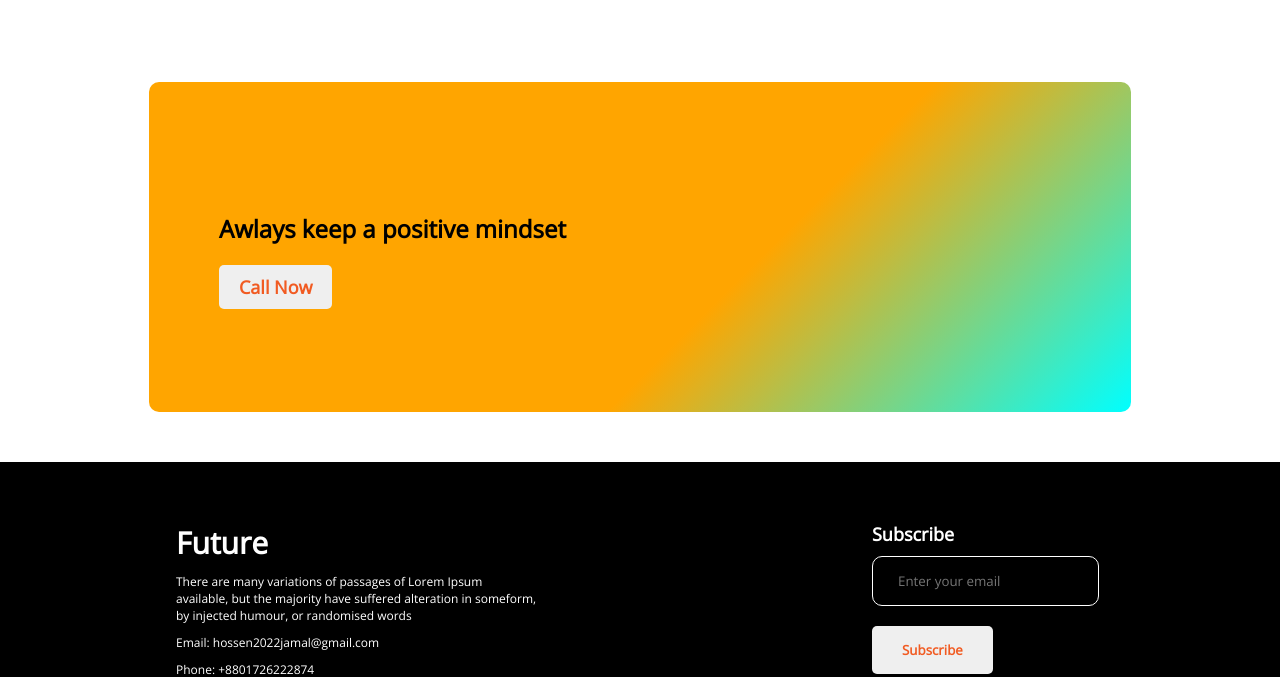
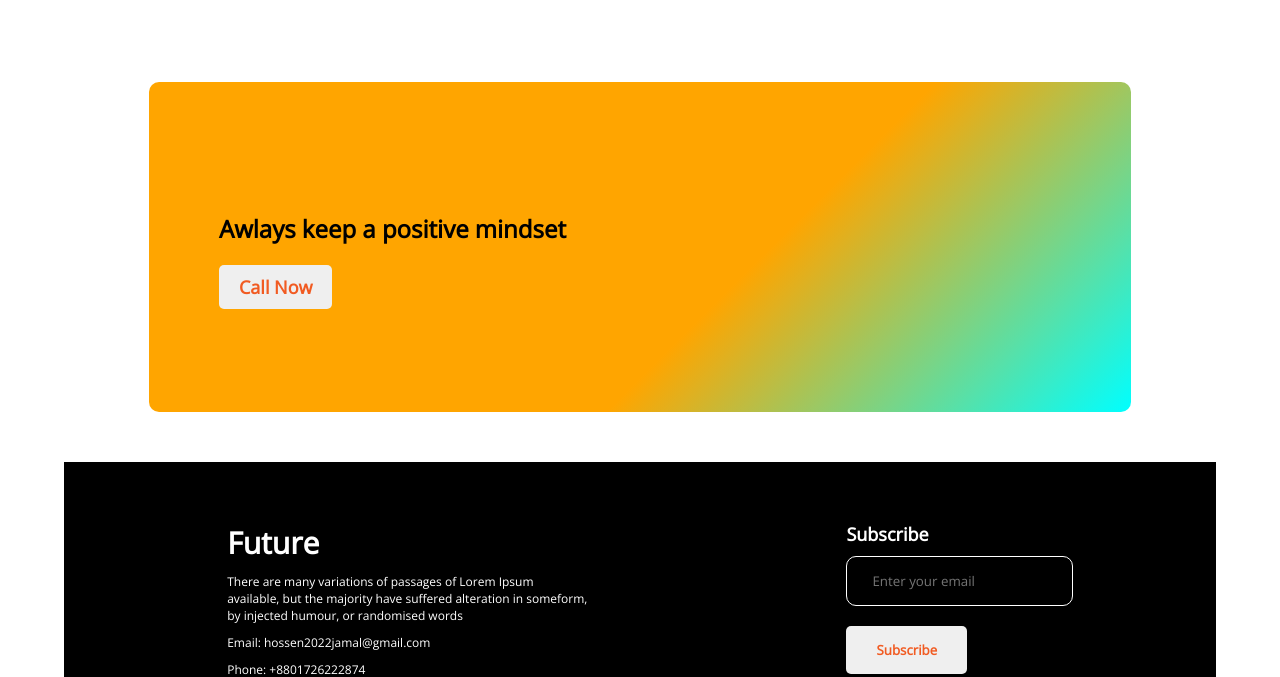
Before and after one commit to kamruzzaman22874/My-Plans, a plain HTML site: page index.html in a window 1280 px wide. Shown: the part 2655-3332 px from the top of the page. Drawn offline with nearby package versions, Linux system fonts and the light colour scheme.

```diff
--- a/styles/style.css
+++ b/styles/style.css
@@ -2,6 +2,9 @@
 	margin: 0 auto;
 	padding: 0;
 	font-family: 'Open Sans', sans-serif;
+}
+.container{
+    width: 90%;
 }
 main {
 	max-width: 1140px;
@@ -189,6 +192,7 @@ header {
 	border-radius: 10px;
 	background: black;
 	border: 1px solid white;
+    color: white;
 }
 .footer-subscribe button {
 	font-weight: 600;
```
